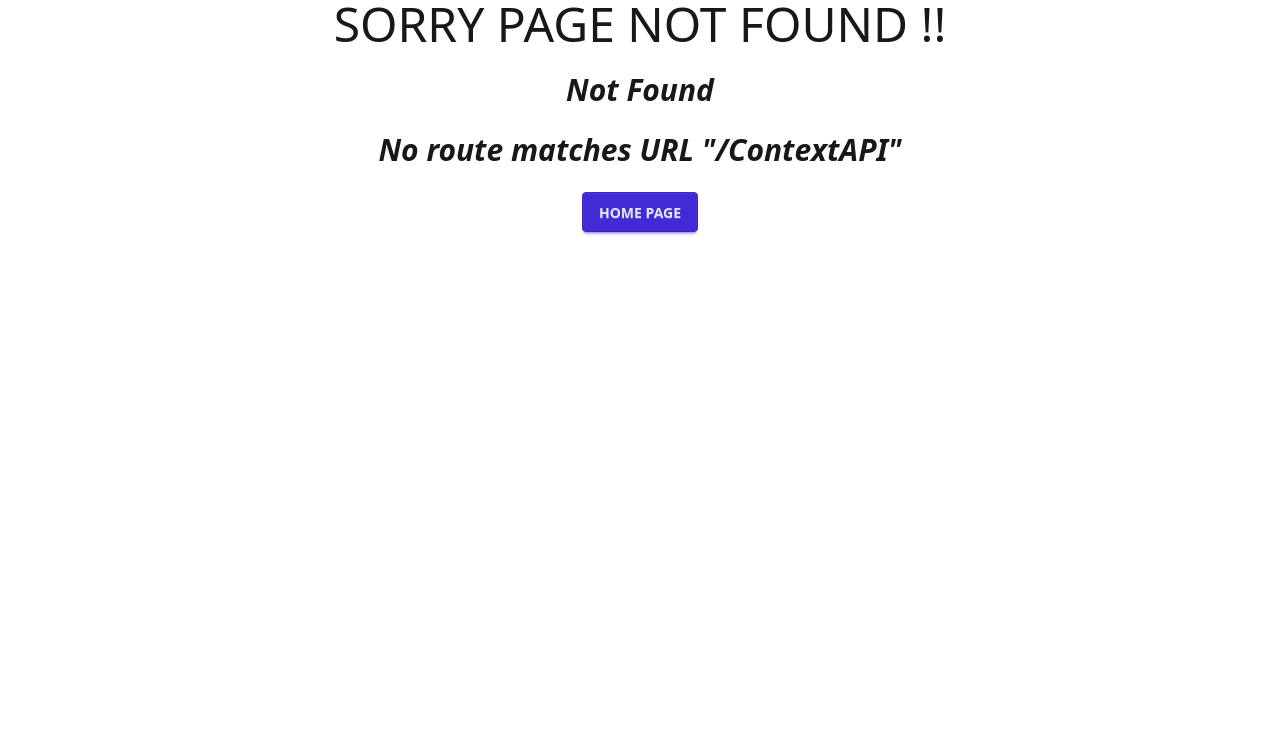
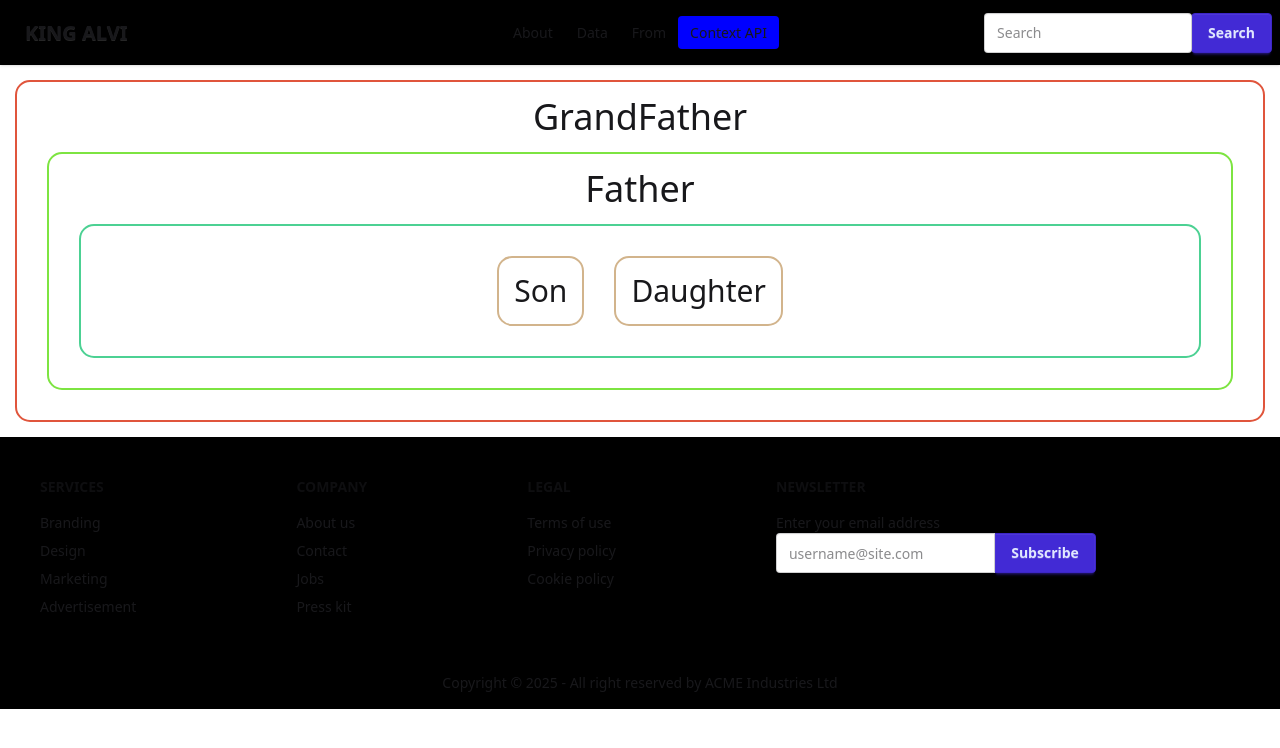
Before and after one commit to KINGALVI/advance-React-tutorial, a React (Vite) app: page /ContextAPI in a window 1280 px wide. Before the commit this address had no page. Shown: the top 748 px of the page. Built offline with nearby package versions, Linux system fonts and the light colour scheme.

Commit message:
edited some code

```diff
--- a/src/Router/React_Router.jsx
+++ b/src/Router/React_Router.jsx
@@ -10,7 +10,7 @@ import AllUser from "../components/Main-Section/Main-Section-Components/Data/All
 import SingleUserDetail from "../components/Main-Section/Main-Section-Components/Data/SingleUserDetail";
 import ErrorHandel from "../components/HandelError/ErrorHandel";
 import From from "../components/Main-Section/Main-Section-Components/From/From";
-import ContexAPI from "../components/Main-Section/Main-Section-Components/ContexAPI/ContexAPI";
+import ContextAPI from "../components/Main-Section/Main-Section-Components/ContexAPI/ContextAPI";
 
 const React_Router = () => {
 
@@ -79,8 +79,8 @@ const React_Router = () => {
                 },
 
                 {
-                    path: '/ContexAPI',
-                    element: <ContexAPI />
+                    path: '/ContextAPI',
+                    element: <ContextAPI />
                 }
             ]
         }
--- a/src/components/Header-Section/Header.jsx
+++ b/src/components/Header-Section/Header.jsx
@@ -24,7 +24,7 @@ const Header = () => {
                             <li><NavLink to="/About">About</NavLink></li>
                             <li><NavLink to="/Data">Data</NavLink></li>
                             <li><NavLink to="/From">From</NavLink></li>
-                            <li><NavLink to="/ContexAPI">Contex API</NavLink></li>
+                            <li><NavLink to="/ContextAPI">Context API</NavLink></li>
                         </ul>
                     </div>
                     <a className="btn btn-ghost text-xl">KING ALVI</a>
@@ -37,7 +37,7 @@ const Header = () => {
                         <li><NavLink to="/About">About</NavLink></li>
                         <li><NavLink to="/Data">Data</NavLink></li>
                         <li><NavLink to="/From">From</NavLink></li>
-                        <li><NavLink to="/ContexAPI">Contex API</NavLink></li>
+                        <li><NavLink to="/ContextAPI">Context API</NavLink></li>
                     </ul>
                 </div>
                 <div className="navbar-end">
--- a/src/components/Main-Section/Main-Section-Components/ContexAPI/ContexAPI.jsx
+++ /dev/null
@@ -1,15 +0,0 @@
-import "./ContexAPI.css"
-import Dad from "./ContexAPI-Components/Dad";
-
-const ContexAPI = () => {
-    return (
-        <section className="GrandFather">
-            <h1 className="text-4xl text-center">GrandFather</h1>
-            <div className="GrandFatherContexAPI">
-                <Dad />
-            </div>
-        </section>
-    );
-};
-
-export default ContexAPI;
--- a/src/components/Main-Section/Main-Section-Components/ContexAPI/ContexAPI-Components/ContexAPI-Components.css
+++ b/src/components/Main-Section/Main-Section-Components/ContexAPI/ContextAPI-Components/ContexAPI-Components.css
@@ -1,4 +1,4 @@
-.DadContexAPI {
+.DadContextAPI {
     border: 2px solid rgb(76, 209, 147);
     margin: 15px;
     padding: 15px;
@@ -7,7 +7,7 @@
     justify-content: center;
 }
 
-.ContexAPI-Components {
+.ContextAPI-Components {
     border: 2px solid tan;
     margin: 15px;
     padding: 15px;
--- a/src/components/Main-Section/Main-Section-Components/ContexAPI/ContexAPI-Components/Dad.jsx
+++ b/src/components/Main-Section/Main-Section-Components/ContexAPI/ContextAPI-Components/Dad.jsx
@@ -6,7 +6,7 @@ const Dad = () => {
     return (
         <>
             <h1 className="text-4xl text-center">Father</h1>
-            <div className="DadContexAPI">
+            <div className="DadContextAPI">
                 <Son />
                 <Daughter />
             </div>
--- a/src/components/Main-Section/Main-Section-Components/ContexAPI/ContexAPI-Components/Daughter.jsx
+++ b/src/components/Main-Section/Main-Section-Components/ContexAPI/ContextAPI-Components/Daughter.jsx
@@ -1,6 +1,6 @@
 const Daughter = () => {
     return (
-        <dvi className="ContexAPI-Components">
+        <dvi className="ContextAPI-Components">
             <h1 className="text-3xl">Daughter</h1>
         </dvi>
     );
--- a/src/components/Main-Section/Main-Section-Components/ContexAPI/ContexAPI-Components/Son.jsx
+++ b/src/components/Main-Section/Main-Section-Components/ContexAPI/ContextAPI-Components/Son.jsx
@@ -1,6 +1,6 @@
 const Son = () => {
     return (
-        <dvi className="ContexAPI-Components">
+        <dvi className="ContextAPI-Components">
             <h1 className="text-3xl">Son</h1>
         </dvi>
     );
--- a/src/components/Main-Section/Main-Section-Components/ContexAPI/ContexAPI.css
+++ b/src/components/Main-Section/Main-Section-Components/ContexAPI/ContextAPI.css
@@ -5,7 +5,7 @@
     border-radius: 15px;
 }
 
-.GrandFatherContexAPI {
+.GrandFatherContextAPI {
     border: 2px solid rgb(125, 228, 65);
     margin: 15px;
     padding: 15px;
--- /dev/null
+++ b/src/components/Main-Section/Main-Section-Components/ContexAPI/ContextAPI.jsx
@@ -0,0 +1,20 @@
+import { createContext } from "react";
+import "./ContextAPI.css"
+import Dad from "./ContextAPI-Components/Dad";
+
+const AssetContext = createContext('KING ALVI')
+
+const ContextAPI = () => {
+    return (
+        <section className="GrandFather">
+            <h1 className="text-4xl text-center">GrandFather</h1>
+            <div className="GrandFatherContextAPI">
+                <AssetContext.Provider value="KING ALVI">
+                    <Dad />
+                </AssetContext.Provider>
+            </div>
+        </section>
+    );
+};
+
+export default ContextAPI;
```
